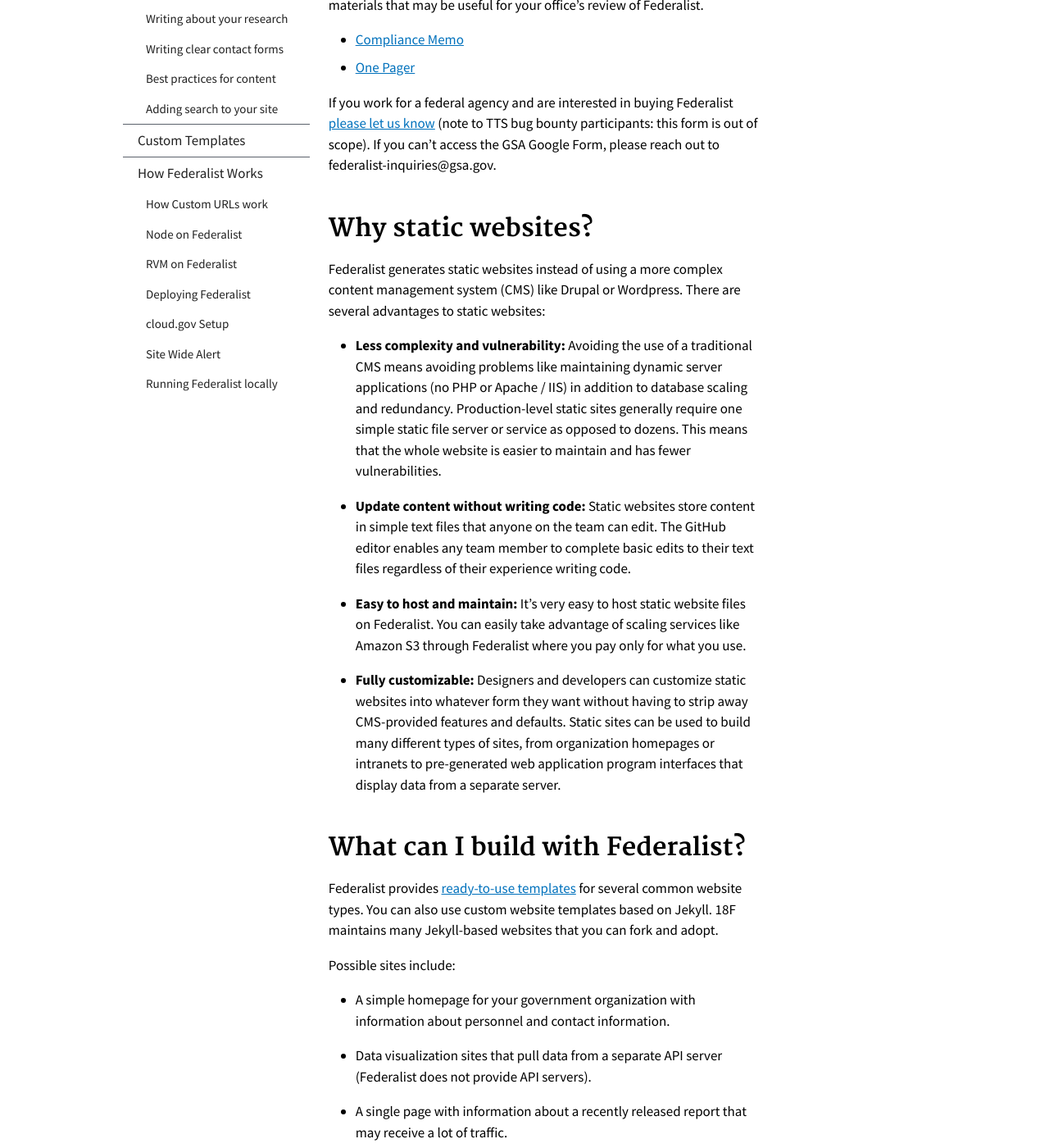
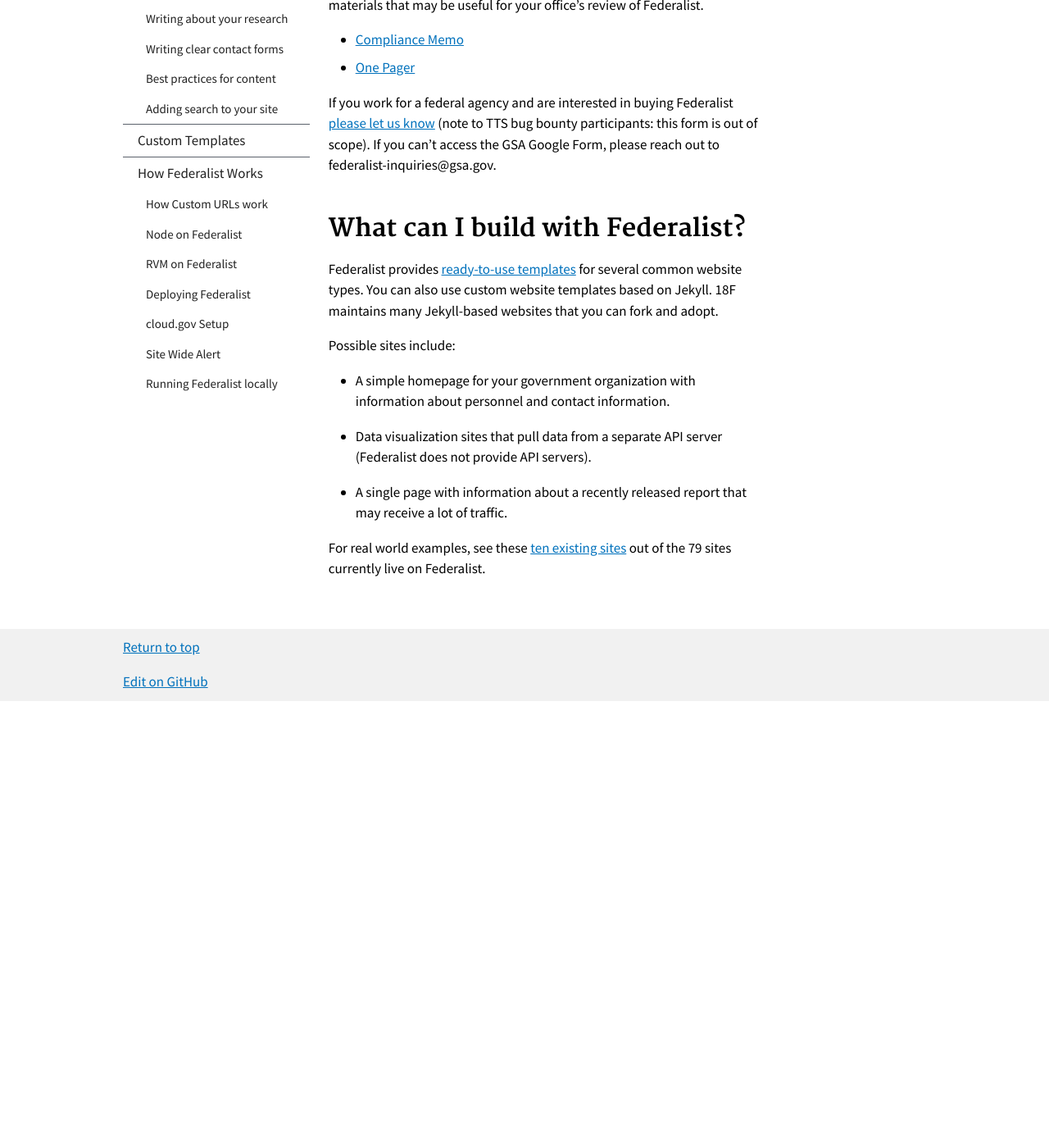
Before and after one commit to Macy-FK/federaliste, a Jekyll site: the page built from pages/index.md, in a window 1280 px wide and 1400 px high, scrolled down 655 px. Shown: the whole window at 82% size. Built offline with Jekyll 4.4.1, drawn with Linux system fonts in a browser that asks for light colours; Markdown is read by kramdown in place of the engine named in the settings; after the commit the page ends 1510 px from its top, so only the background shows below that.

Commit message:
remove the static section from homepage

```diff
--- a/pages/index.md
+++ b/pages/index.md
@@ -16,18 +16,6 @@ Federalist is [out of beta and open for business](https://18f.gsa.gov/2017/06/01
 
 If you work for a federal agency and are interested in buying Federalist [please let us know](https://docs.google.com/forms/d/1iB8aW7c9r1QH3s8XElQCrnXRGjAiPUYpWG1CMeEqGIo/viewform) (note to TTS bug bounty participants: this form is out of scope). If you can't access the GSA Google Form, please reach out to federalist-inquiries@gsa.gov.
 
-## Why static websites?
-
-Federalist generates static websites instead of using a more complex content management system (CMS) like Drupal or Wordpress. There are several advantages to static websites:
-
-- **Less complexity and vulnerability:** Avoiding the use of a traditional CMS means avoiding problems like maintaining dynamic server applications (no PHP or Apache / IIS) in addition to database scaling and redundancy. Production-level static sites generally require one simple static file server or service as opposed to dozens. This means that the whole website is easier to maintain and has fewer vulnerabilities.
-
-- **Update content without writing code:** Static websites store content in simple text files that anyone on the team can edit. The GitHub editor enables any team member to complete basic edits to their text files regardless of their experience writing code.
-
-- **Easy to host and maintain:** It’s very easy to host static website files on Federalist. You can easily take advantage of scaling services like Amazon S3 through Federalist where you pay only for what you use.
-
-- **Fully customizable:** Designers and developers can customize static websites into whatever form they want without having to strip away CMS-provided features and defaults. Static sites can be used to build many different types of sites, from organization homepages or intranets to pre-generated web application program interfaces that display data from a separate server.
-
 ## What can I build with Federalist?
 
 Federalist provides [ready-to-use templates]({{site.baseurl}}/pages/using-federalist/#federalist-templates) for several common website types. You can also use custom website templates based on Jekyll. 18F maintains many Jekyll-based websites that you can fork and adopt.
```
